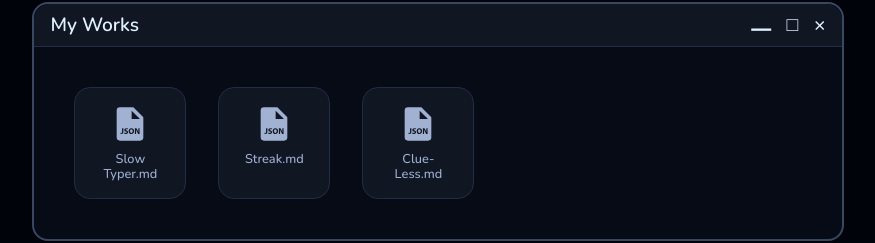
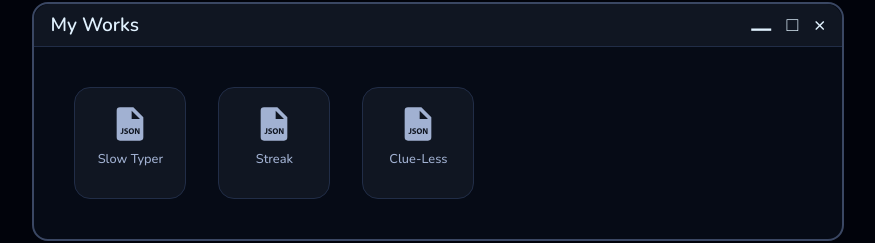
Before and after one commit to peoul/portfolio_ver_2, a React (Vite) app: page / in a window 1280 px wide. Shown: the part 1154-1397 px from the top of the page, without its empty margins (202-1077 px from the left). Built offline with nearby package versions, Linux system fonts and the light colour scheme.

Commit message:
style - changes to file-type in recent

```diff
--- a/src/component/Recent.tsx
+++ b/src/component/Recent.tsx
@@ -70,7 +70,7 @@ function Card({ title, description, tags, github }: ProjectProps) {
     <>
       <div className="file" onClick={openHandler}>
         <File />
-        <p>{title}.md</p>
+        <p>{title}</p>
       </div>
 
       {open && (
```
